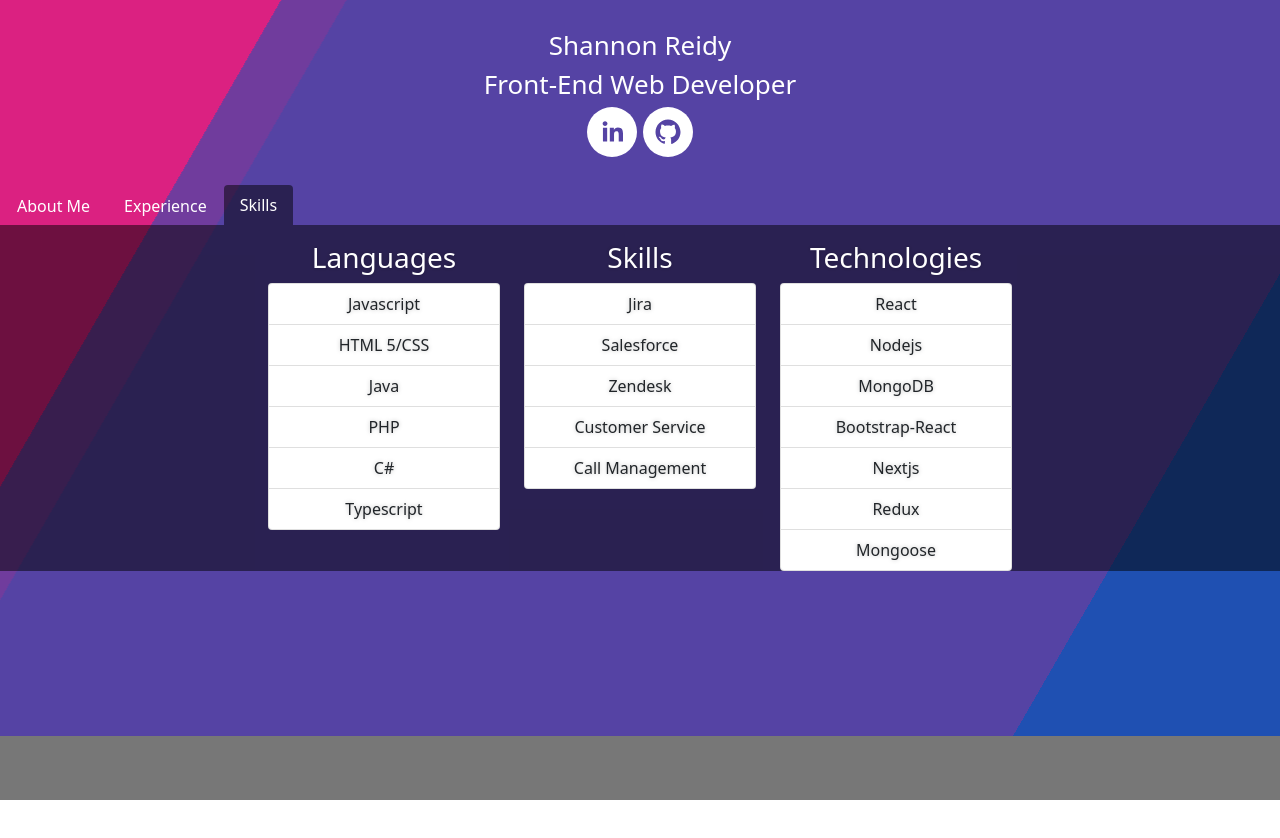
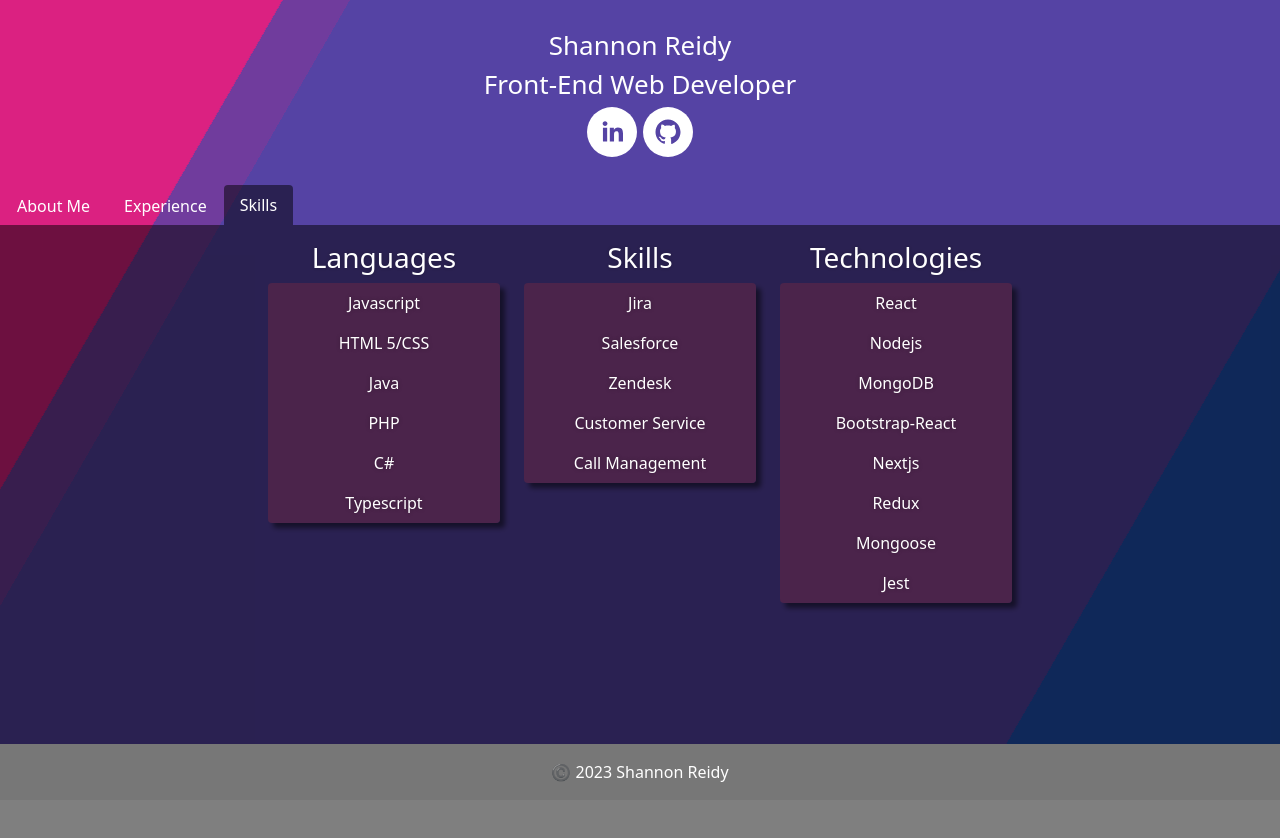
Before and after one commit to FlanaganReidy/FlanaganReidy.github.io, a React (Create React App) app: page / in a window 1280 px wide. Both pictures are taken after a click on the tab "Skills". Shown: the top 838 px of the page. Before the commit the page ends 800 px from the top, so only its background shows below. Built offline with nearby package versions, Linux system fonts and the light colour scheme.

Commit message:
updated final page to current site style

```diff
--- a/src/App.css
+++ b/src/App.css
@@ -48,12 +48,21 @@
 .buttonLink{
   Margin: 5%;
 }
-.body-text{
+.card-text{
   text-align: start;
   font-family: sans-serif;
   color: white;
+  background-color:rgba(75,36,75);
+  padding: 5px 5px;
+}
+.profile-text>.body-text{
+  text-align: start;
+  font-family: sans-serif;
+  color: white;
+  background-color:rgba(75,36,75);
+  box-shadow: 5px 5px 5px rgba(0, 0, 0, 0.5);
+  padding: 5px 5px;
 
-  padding: 2vmin 4vmin;
 }
 .title-text{
   font-family: sans-serif;
@@ -67,22 +76,33 @@
 
 .card{
   border: hidden !important;
+  box-shadow: 5px 5px 5px rgba(0, 0, 0, 0.5);
 
 }
 .card>.card-header, .card>.card-body{
-  background-color:rgb(75,36,75);
+  background-color:rgba(75,36,75);
   border:hidden;
 
 }
+.list-group{
+  box-shadow: 5px 5px 5px rgba(0, 0, 0, 0.5);;
+}
+.list-group-item{
+  background-color:rgba(75,36,75) !important;
+  border:hidden !important;
+  color:white !important;
+}
 .card-header:first-child{
   border-bottom: hidden;
+  border-radius: 0px !important;
 }
 .tab-content>.active{
   padding-top: 1rem;
   color: white;
   background-color: rgba(0, 0, 0, 0.5);
   text-shadow:0 0 .25em rgba(0,0,0,.25);
-  height: 100% !important;
+  padding-bottom: 4rem;
+  min-height: 100vh;
 }
 .workContainer>h3{
   color: white;
@@ -92,11 +112,11 @@
 }
 .footer{
   background-color: #777777;
-  position:fixed;
+  position: fixed;
+  bottom: 0;
   width: 100%;
-  bottom: 0;
-  padding: 2rem;
-
+  padding: 1rem;
+  color:white;
 }
 
 
--- a/src/Footer.js
+++ b/src/Footer.js
@@ -4,7 +4,9 @@
 function Footer(){
     return(
         <Container fluid className="footer">
-            <div></div>
+            <div>
+            ©️ 2023 Shannon Reidy
+            </div>
         </Container>
     )
 }
--- a/src/Profile.js
+++ b/src/Profile.js
@@ -15,8 +15,7 @@
                     <br />
                     <div className="body-text">
                     <p>
-                        My name is Shannon Reidy and I'm a Junior Web Developer from Austin, Texas. <br /> <br /> In my work history I've worn many different hats, working in operations and customer service while persuing my dream of web development I've learned how to adapt and grow to rise to any challenge that's in front of me. <br /> <br /> In my personal life, I have a deep love of game design and fiction writing. I like to apply my love of puzzle solving to the work that I do. I want to share my passion with everyone and I bring this energy to everything that I do.
-
+                        My name is Shannon Reidy and I'm a Web Developer from Austin, Texas. <br /> <br /> In my work history I've worn many different hats, working in operations and customer service while persuing my dream of web development I've learned how to adapt and grow to rise to any challenge that's in front of me. <br /> <br /> In my personal life, I have a deep love of game design and fiction writing. I like to apply my love of puzzle solving to the work that I do. I want to share my passion with everyone and I bring this energy to everything that I do.
                     </p>
                     </div>
                 </Col>
--- a/src/Skills.js
+++ b/src/Skills.js
@@ -74,6 +74,9 @@
                 <ListGroup.Item >
                     Mongoose
                 </ListGroup.Item>
+                <ListGroup.Item >
+                    Jest
+                </ListGroup.Item>
             </ListGroup>
             </Col>
             </Row>
```
